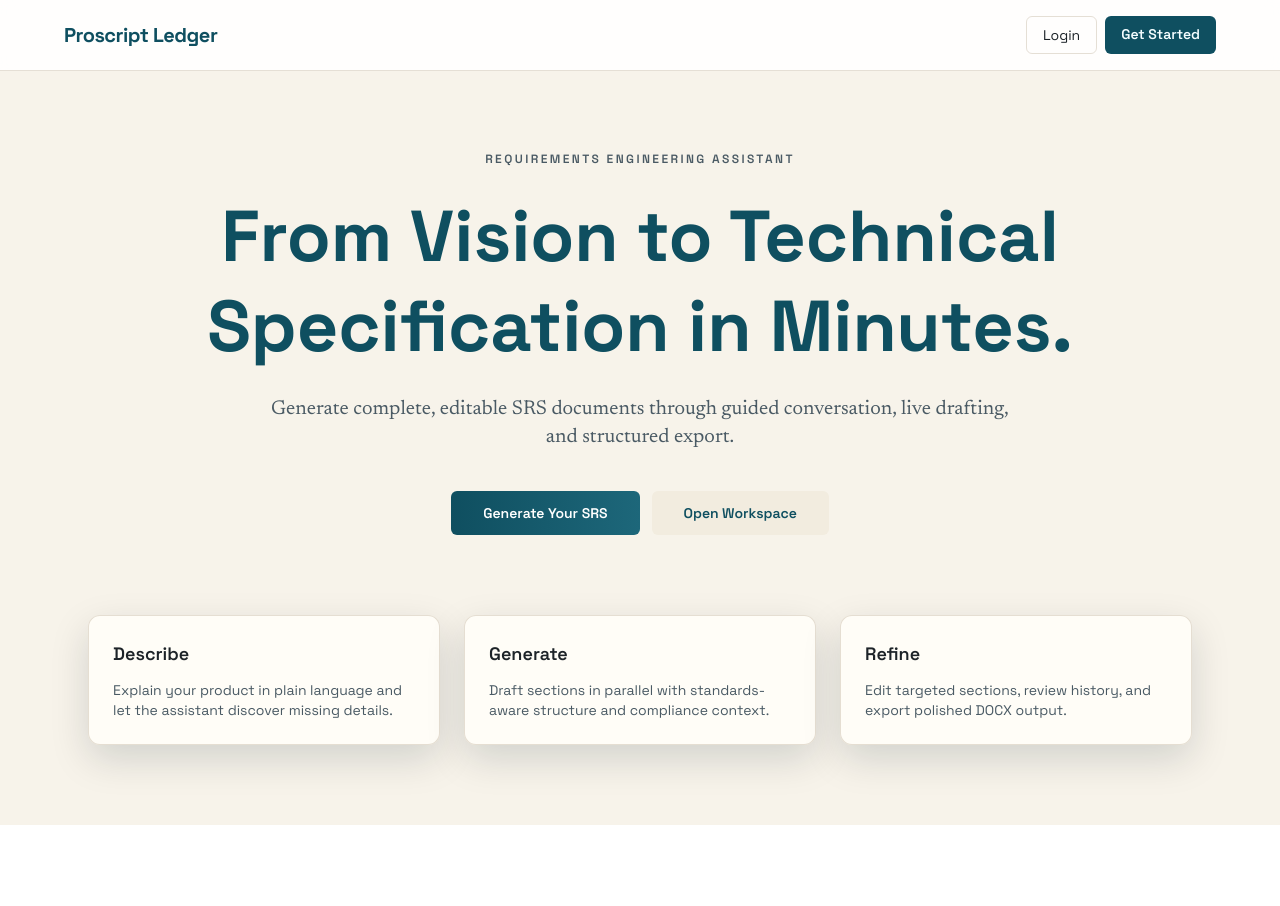
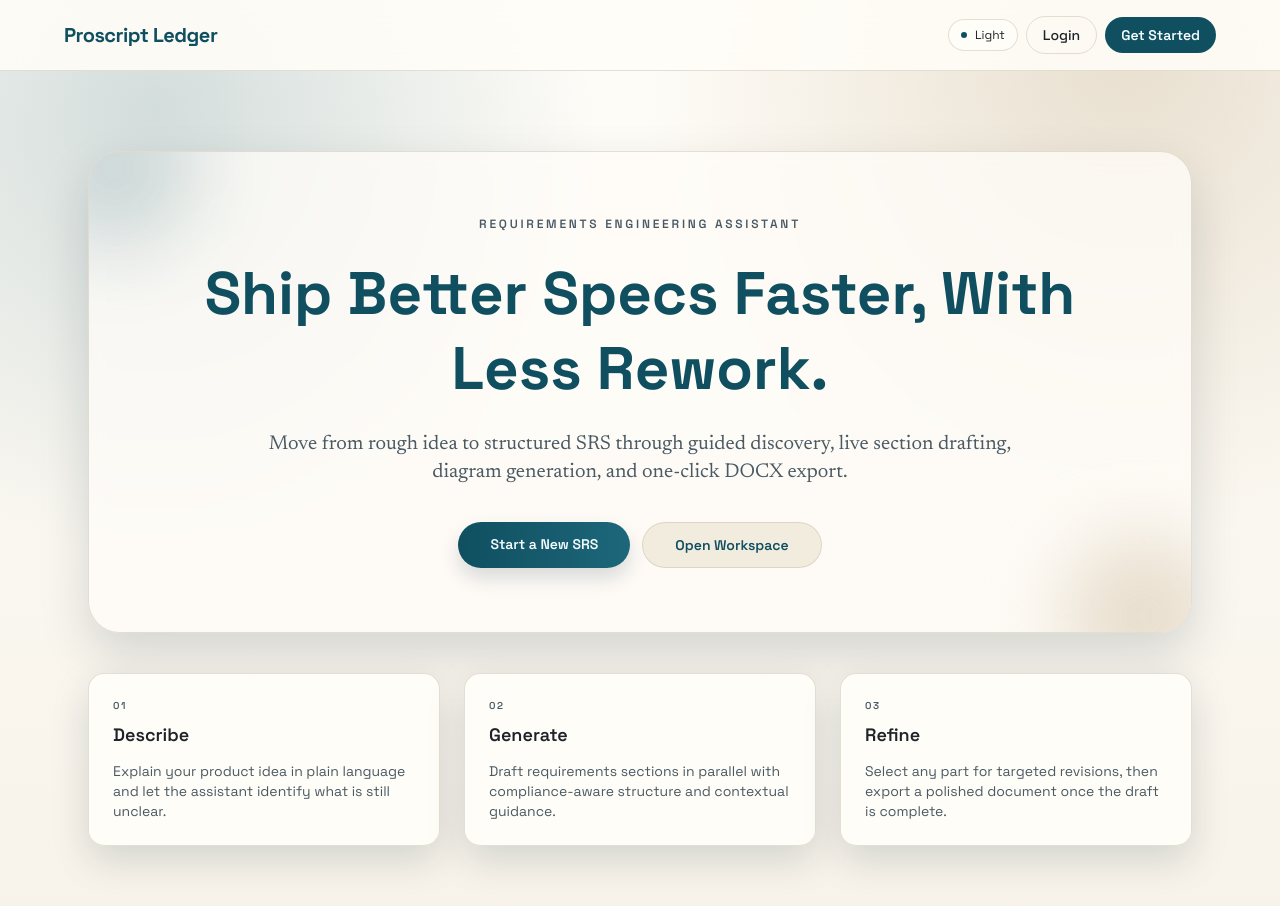
Before and after one commit to Ta1al/automated-SRS-generator, a Next.js app in the folder frontend/: page / in a window 1280 px wide. Shown: the top 906 px of the page. Before the commit the page ends 825 px from the top, so only its background shows below. Built offline with nearby package versions, Linux system fonts and the light colour scheme.

Commit message:
feat(frontend): polish landing and auth experiences

```diff
--- a/frontend/src/app/login/page.tsx
+++ b/frontend/src/app/login/page.tsx
@@ -3,6 +3,9 @@
 import Link from "next/link";
 import { useRouter } from "next/navigation";
 import { FormEvent, useState } from "react";
+
+import { ThemeToggle } from "@/components/theme-toggle";
+import { extractHttpErrorMessage } from "@/lib/http";
 
 export default function LoginPage() {
   const router = useRouter();
@@ -26,8 +29,7 @@ export default function LoginPage() {
       });
 
       if (!response.ok) {
-        const payload = await response.json();
-        throw new Error(payload.error || "Login failed.");
+        throw new Error(await extractHttpErrorMessage(response, "Login failed."));
       }
 
       router.push("/chat");
@@ -42,50 +44,68 @@ export default function LoginPage() {
   }
 
   return (
-    <div className="mx-auto flex min-h-screen w-full max-w-md items-center px-6">
-      <div className="app-panel w-full rounded-xl p-8">
-        <h1 className="font-headline text-2xl font-semibold text-[color:var(--primary)]">Login</h1>
-        <p className="mt-2 text-sm text-[color:var(--on-surface-variant)]">Continue your SRS session.</p>
+    <div className="relative mx-auto flex min-h-screen w-full max-w-6xl items-center px-6 py-10">
+      <div className="absolute top-6 right-6">
+        <ThemeToggle size="sm" />
+      </div>
+
+      <div className="grid w-full gap-6 md:grid-cols-[1.1fr_1fr]">
+        <section className="hidden rounded-3xl border border-[color:var(--outline-variant)]/30 bg-[color:var(--surface-lowest)]/70 p-10 shadow-[0_20px_45px_var(--shadow-color)] backdrop-blur md:block">
+          <p className="text-xs font-semibold tracking-[0.22em] text-[color:var(--on-surface-variant)] uppercase">Welcome Back</p>
+          <h1 className="mt-5 font-headline text-4xl font-semibold leading-tight text-[color:var(--primary)]">
+            Continue refining your SRS drafts.
+          </h1>
+          <p className="mt-4 font-body text-lg text-[color:var(--on-surface-variant)]">
+            Your latest chats, section revisions, and generated diagrams will be ready as soon as you sign in.
+          </p>
+        </section>
+
+        <div className="app-panel w-full rounded-3xl p-8 md:p-10">
+          <h2 className="font-headline text-2xl font-semibold text-[color:var(--primary)]">Log in</h2>
+          <p className="mt-2 text-sm text-[color:var(--on-surface-variant)]">Access your SRS workspace and continue where you left off.</p>
 
           <form onSubmit={onSubmit} className="mt-6 space-y-4">
             <label className="block text-sm font-medium text-[color:var(--on-surface-variant)]">
               <span>Email</span>
               <input
-              className="mt-1 w-full rounded-md bg-[color:var(--surface-low)] px-3 py-2 ring-1 ring-[color:var(--outline-variant)]/40 outline-none focus:ring-2 focus:ring-[color:var(--primary)]"
+                className="field-input mt-1 w-full rounded-xl px-3 py-2 ring-1 ring-[color:var(--outline-variant)]/50 outline-none"
                 type="email"
                 required
                 value={email}
                 onChange={(event) => setEmail(event.target.value)}
                 suppressHydrationWarning
+                autoComplete="email"
               />
             </label>
 
             <label className="block text-sm font-medium text-[color:var(--on-surface-variant)]">
               <span>Password</span>
               <input
-              className="mt-1 w-full rounded-md bg-[color:var(--surface-low)] px-3 py-2 ring-1 ring-[color:var(--outline-variant)]/40 outline-none focus:ring-2 focus:ring-[color:var(--primary)]"
+                className="field-input mt-1 w-full rounded-xl px-3 py-2 ring-1 ring-[color:var(--outline-variant)]/50 outline-none"
                 type="password"
                 required
                 value={password}
                 onChange={(event) => setPassword(event.target.value)}
                 suppressHydrationWarning
+                autoComplete="current-password"
               />
             </label>
 
-          {error ? <p className="text-sm text-red-600">{error}</p> : null}
+            {error ? <p role="alert" className="error-banner rounded-xl px-3 py-2 text-sm">{error}</p> : null}
 
             <button
               type="submit"
               disabled={isLoading}
-            className="w-full rounded-md bg-[color:var(--primary)] px-3 py-2 text-white disabled:opacity-60"
+              className="w-full rounded-xl bg-[color:var(--primary)] px-3 py-2 text-sm font-semibold text-[color:var(--on-primary)] transition-transform hover:-translate-y-0.5 disabled:opacity-60"
             >
-            {isLoading ? "Logging in..." : "Login"}
+              {isLoading ? "Signing you in..." : "Login"}
             </button>
           </form>
 
           <p className="mt-4 text-sm text-[color:var(--on-surface-variant)]">
-          No account? <Link className="underline" href="/signup">Create one</Link>
+            No account? <Link className="underline decoration-dotted underline-offset-4" href="/signup">Create one</Link>
           </p>
+        </div>
       </div>
     </div>
   );
--- a/frontend/src/app/page.tsx
+++ b/frontend/src/app/page.tsx
@@ -1,45 +1,54 @@
 import Link from "next/link";
+
+import { ThemeToggle } from "@/components/theme-toggle";
 
 export default function Home() {
   return (
-    <div className="min-h-screen bg-[color:var(--surface)] text-[color:var(--foreground)]">
-      <header className="sticky top-0 z-40 border-b border-[color:var(--outline-variant)]/30 bg-white/90 px-6 py-4 backdrop-blur">
+    <div className="min-h-screen text-[color:var(--foreground)]">
+      <header className="sticky top-0 z-40 border-b border-[color:var(--outline-variant)]/35 bg-[color:var(--surface-lowest)]/88 px-6 py-4 backdrop-blur-lg">
         <div className="mx-auto flex w-full max-w-6xl items-center justify-between">
           <h1 className="font-headline text-xl font-bold tracking-tight text-[color:var(--primary)]">Proscript Ledger</h1>
-          <div className="flex gap-2">
-            <Link className="rounded-md border border-[color:var(--outline-variant)] px-4 py-2 text-sm" href="/login">Login</Link>
-            <Link className="rounded-md bg-[color:var(--primary)] px-4 py-2 text-sm font-semibold text-[color:var(--on-primary)]" href="/signup">Get Started</Link>
+          <div className="flex items-center gap-2">
+            <ThemeToggle size="sm" />
+            <Link className="rounded-full border border-[color:var(--outline-variant)]/65 px-4 py-2 text-sm font-medium transition-colors hover:bg-[color:var(--surface-low)]" href="/login">Login</Link>
+            <Link className="rounded-full bg-[color:var(--primary)] px-4 py-2 text-sm font-semibold text-[color:var(--on-primary)] transition-transform hover:-translate-y-0.5" href="/signup">Get Started</Link>
           </div>
         </div>
       </header>
 
-      <main className="mx-auto w-full max-w-6xl px-6 py-20">
-        <section className="text-center">
-          <p className="font-label text-xs font-semibold tracking-[0.2em] text-[color:var(--on-surface-variant)] uppercase">Requirements Engineering Assistant</p>
-          <h2 className="mx-auto mt-6 max-w-4xl font-headline text-5xl font-extrabold leading-tight text-[color:var(--primary)] md:text-7xl">
-            From Vision to Technical Specification in Minutes.
+      <main className="mx-auto w-full max-w-6xl px-6 py-14 md:py-20">
+        <section className="relative overflow-hidden rounded-[2rem] border border-[color:var(--outline-variant)]/35 bg-[color:var(--surface-lowest)]/75 px-6 py-12 text-center shadow-[0_22px_50px_var(--shadow-color)] backdrop-blur md:px-12 md:py-16">
+          <div className="absolute -top-16 -left-14 h-40 w-40 rounded-full bg-[color:var(--primary)]/18 blur-2xl" />
+          <div className="absolute -right-8 -bottom-16 h-40 w-40 rounded-full bg-[color:var(--surface-highest)]/85 blur-2xl" />
+
+          <p className="font-label text-xs font-semibold tracking-[0.23em] text-[color:var(--on-surface-variant)] uppercase">Requirements Engineering Assistant</p>
+          <h2 className="mx-auto mt-6 max-w-4xl font-headline text-4xl font-bold leading-tight text-[color:var(--primary)] md:text-6xl">
+            Ship Better Specs Faster, With Less Rework.
           </h2>
-          <p className="font-body mx-auto mt-6 max-w-3xl text-xl text-[color:var(--on-surface-variant)]">
-            Generate complete, editable SRS documents through guided conversation, live drafting, and structured export.
+          <p className="font-body mx-auto mt-6 max-w-3xl text-lg text-[color:var(--on-surface-variant)] md:text-xl">
+            Move from rough idea to structured SRS through guided discovery, live section drafting, diagram generation, and one-click DOCX export.
           </p>
-          <div className="mt-10 flex flex-col justify-center gap-3 sm:flex-row">
-            <Link className="rounded-md bg-gradient-to-r from-[color:var(--primary)] to-[color:var(--primary-container)] px-8 py-3 text-sm font-semibold text-white" href="/signup">Generate Your SRS</Link>
-            <Link className="rounded-md bg-[color:var(--surface-low)] px-8 py-3 text-sm font-semibold text-[color:var(--primary)]" href="/chat">Open Workspace</Link>
+          <div className="mt-9 flex flex-col justify-center gap-3 sm:flex-row">
+            <Link className="rounded-full bg-gradient-to-r from-[color:var(--primary)] to-[color:var(--primary-container)] px-8 py-3 text-sm font-semibold text-[color:var(--on-primary)] shadow-[0_10px_20px_var(--shadow-color)] transition-transform hover:-translate-y-0.5" href="/signup">Start a New SRS</Link>
+            <Link className="rounded-full border border-[color:var(--outline-variant)]/70 bg-[color:var(--surface-low)] px-8 py-3 text-sm font-semibold text-[color:var(--primary)] transition-colors hover:bg-[color:var(--surface-highest)]" href="/chat">Open Workspace</Link>
           </div>
         </section>
 
-        <section className="mt-20 grid gap-6 md:grid-cols-3">
-          <article className="app-panel rounded-xl p-6">
-            <h3 className="font-headline text-lg font-semibold">Describe</h3>
-            <p className="mt-3 text-sm text-[color:var(--on-surface-variant)]">Explain your product in plain language and let the assistant discover missing details.</p>
+        <section className="mt-10 grid gap-6 md:grid-cols-3">
+          <article className="app-panel stagger-enter rounded-2xl p-6" style={{ animationDelay: "20ms" }}>
+            <p className="text-[10px] font-semibold tracking-[0.16em] text-[color:var(--on-surface-variant)] uppercase">01</p>
+            <h3 className="mt-2 font-headline text-lg font-semibold">Describe</h3>
+            <p className="mt-3 text-sm text-[color:var(--on-surface-variant)]">Explain your product idea in plain language and let the assistant identify what is still unclear.</p>
           </article>
-          <article className="app-panel rounded-xl p-6">
-            <h3 className="font-headline text-lg font-semibold">Generate</h3>
-            <p className="mt-3 text-sm text-[color:var(--on-surface-variant)]">Draft sections in parallel with standards-aware structure and compliance context.</p>
+          <article className="app-panel stagger-enter rounded-2xl p-6" style={{ animationDelay: "60ms" }}>
+            <p className="text-[10px] font-semibold tracking-[0.16em] text-[color:var(--on-surface-variant)] uppercase">02</p>
+            <h3 className="mt-2 font-headline text-lg font-semibold">Generate</h3>
+            <p className="mt-3 text-sm text-[color:var(--on-surface-variant)]">Draft requirements sections in parallel with compliance-aware structure and contextual guidance.</p>
           </article>
-          <article className="app-panel rounded-xl p-6">
-            <h3 className="font-headline text-lg font-semibold">Refine</h3>
-            <p className="mt-3 text-sm text-[color:var(--on-surface-variant)]">Edit targeted sections, review history, and export polished DOCX output.</p>
+          <article className="app-panel stagger-enter rounded-2xl p-6" style={{ animationDelay: "100ms" }}>
+            <p className="text-[10px] font-semibold tracking-[0.16em] text-[color:var(--on-surface-variant)] uppercase">03</p>
+            <h3 className="mt-2 font-headline text-lg font-semibold">Refine</h3>
+            <p className="mt-3 text-sm text-[color:var(--on-surface-variant)]">Select any part for targeted revisions, then export a polished document once the draft is complete.</p>
           </article>
         </section>
       </main>
--- a/frontend/src/app/signup/page.tsx
+++ b/frontend/src/app/signup/page.tsx
@@ -3,6 +3,9 @@
 import Link from "next/link";
 import { useRouter } from "next/navigation";
 import { FormEvent, useState } from "react";
+
+import { ThemeToggle } from "@/components/theme-toggle";
+import { extractHttpErrorMessage } from "@/lib/http";
 
 export default function SignupPage() {
   const router = useRouter();
@@ -27,8 +30,7 @@ export default function SignupPage() {
       });
 
       if (!response.ok) {
-        const payload = await response.json();
-        throw new Error(payload.error || "Signup failed.");
+        throw new Error(await extractHttpErrorMessage(response, "Signup failed."));
       }
 
       router.push("/chat");
@@ -43,59 +45,78 @@ export default function SignupPage() {
   }
 
   return (
-    <div className="mx-auto flex min-h-screen w-full max-w-md items-center px-6">
-      <div className="app-panel w-full rounded-xl p-8">
-        <h1 className="font-headline text-2xl font-semibold text-[color:var(--primary)]">Sign up</h1>
-        <p className="mt-2 text-sm text-[color:var(--on-surface-variant)]">Create your SRS workspace account.</p>
+    <div className="relative mx-auto flex min-h-screen w-full max-w-6xl items-center px-6 py-10">
+      <div className="absolute top-6 right-6">
+        <ThemeToggle size="sm" />
+      </div>
+
+      <div className="grid w-full gap-6 md:grid-cols-[1.1fr_1fr]">
+        <section className="hidden rounded-3xl border border-[color:var(--outline-variant)]/30 bg-[color:var(--surface-lowest)]/70 p-10 shadow-[0_20px_45px_var(--shadow-color)] backdrop-blur md:block">
+          <p className="text-xs font-semibold tracking-[0.22em] text-[color:var(--on-surface-variant)] uppercase">Create Workspace</p>
+          <h1 className="mt-5 font-headline text-4xl font-semibold leading-tight text-[color:var(--primary)]">
+            Build production-ready SRS documents with guided iteration.
+          </h1>
+          <p className="mt-4 font-body text-lg text-[color:var(--on-surface-variant)]">
+            Draft requirements, answer clarification prompts, and refine targeted sections from a single collaborative workspace.
+          </p>
+        </section>
+
+        <div className="app-panel w-full rounded-3xl p-8 md:p-10">
+          <h2 className="font-headline text-2xl font-semibold text-[color:var(--primary)]">Sign up</h2>
+          <p className="mt-2 text-sm text-[color:var(--on-surface-variant)]">Create your account to start generating and revising SRS drafts.</p>
 
           <form onSubmit={onSubmit} className="mt-6 space-y-4">
             <label className="block text-sm font-medium text-[color:var(--on-surface-variant)]">
               <span>Name</span>
               <input
-              className="mt-1 w-full rounded-md bg-[color:var(--surface-low)] px-3 py-2 ring-1 ring-[color:var(--outline-variant)]/40 outline-none focus:ring-2 focus:ring-[color:var(--primary)]"
+                className="field-input mt-1 w-full rounded-xl px-3 py-2 ring-1 ring-[color:var(--outline-variant)]/50 outline-none"
                 type="text"
                 value={name}
                 onChange={(event) => setName(event.target.value)}
+                autoComplete="name"
               />
             </label>
 
             <label className="block text-sm font-medium text-[color:var(--on-surface-variant)]">
               <span>Email</span>
               <input
-              className="mt-1 w-full rounded-md bg-[color:var(--surface-low)] px-3 py-2 ring-1 ring-[color:var(--outline-variant)]/40 outline-none focus:ring-2 focus:ring-[color:var(--primary)]"
+                className="field-input mt-1 w-full rounded-xl px-3 py-2 ring-1 ring-[color:var(--outline-variant)]/50 outline-none"
                 type="email"
                 required
                 value={email}
                 onChange={(event) => setEmail(event.target.value)}
+                autoComplete="email"
               />
             </label>
 
             <label className="block text-sm font-medium text-[color:var(--on-surface-variant)]">
               <span>Password</span>
               <input
-              className="mt-1 w-full rounded-md bg-[color:var(--surface-low)] px-3 py-2 ring-1 ring-[color:var(--outline-variant)]/40 outline-none focus:ring-2 focus:ring-[color:var(--primary)]"
+                className="field-input mt-1 w-full rounded-xl px-3 py-2 ring-1 ring-[color:var(--outline-variant)]/50 outline-none"
                 type="password"
                 minLength={8}
                 required
                 value={password}
                 onChange={(event) => setPassword(event.target.value)}
+                autoComplete="new-password"
               />
             </label>
 
-          {error ? <p className="text-sm text-red-600">{error}</p> : null}
+            {error ? <p role="alert" className="error-banner rounded-xl px-3 py-2 text-sm">{error}</p> : null}
 
             <button
               type="submit"
               disabled={isLoading}
-            className="w-full rounded-md bg-[color:var(--primary)] px-3 py-2 text-white disabled:opacity-60"
+              className="w-full rounded-xl bg-[color:var(--primary)] px-3 py-2 text-sm font-semibold text-[color:var(--on-primary)] transition-transform hover:-translate-y-0.5 disabled:opacity-60"
             >
-            {isLoading ? "Creating account..." : "Create account"}
+              {isLoading ? "Creating your workspace..." : "Create account"}
             </button>
           </form>
 
           <p className="mt-4 text-sm text-[color:var(--on-surface-variant)]">
-          Have an account? <Link className="underline" href="/login">Login</Link>
+            Have an account? <Link className="underline decoration-dotted underline-offset-4" href="/login">Login</Link>
           </p>
+        </div>
       </div>
     </div>
   );
--- /dev/null
+++ b/frontend/src/lib/http.ts
@@ -0,0 +1,34 @@
+export async function extractHttpErrorMessage(response: Response, fallback: string) {
+  const contentType = response.headers.get("content-type") || "";
+
+  if (contentType.includes("application/json")) {
+    try {
+      const payload = (await response.json()) as {
+        error?: unknown;
+        detail?: unknown;
+        message?: unknown;
+      };
+
+      if (typeof payload.error === "string" && payload.error.trim()) {
+        return payload.error;
+      }
+      if (typeof payload.detail === "string" && payload.detail.trim()) {
+        return payload.detail;
+      }
+      if (typeof payload.message === "string" && payload.message.trim()) {
+        return payload.message;
+      }
+    } catch {
+    }
+  }
+
+  try {
+    const text = (await response.text()).trim();
+    if (text) {
+      return text;
+    }
+  } catch {
+  }
+
+  return fallback;
+}
```
Lines whose indentation alone changed are shown as unchanged.
